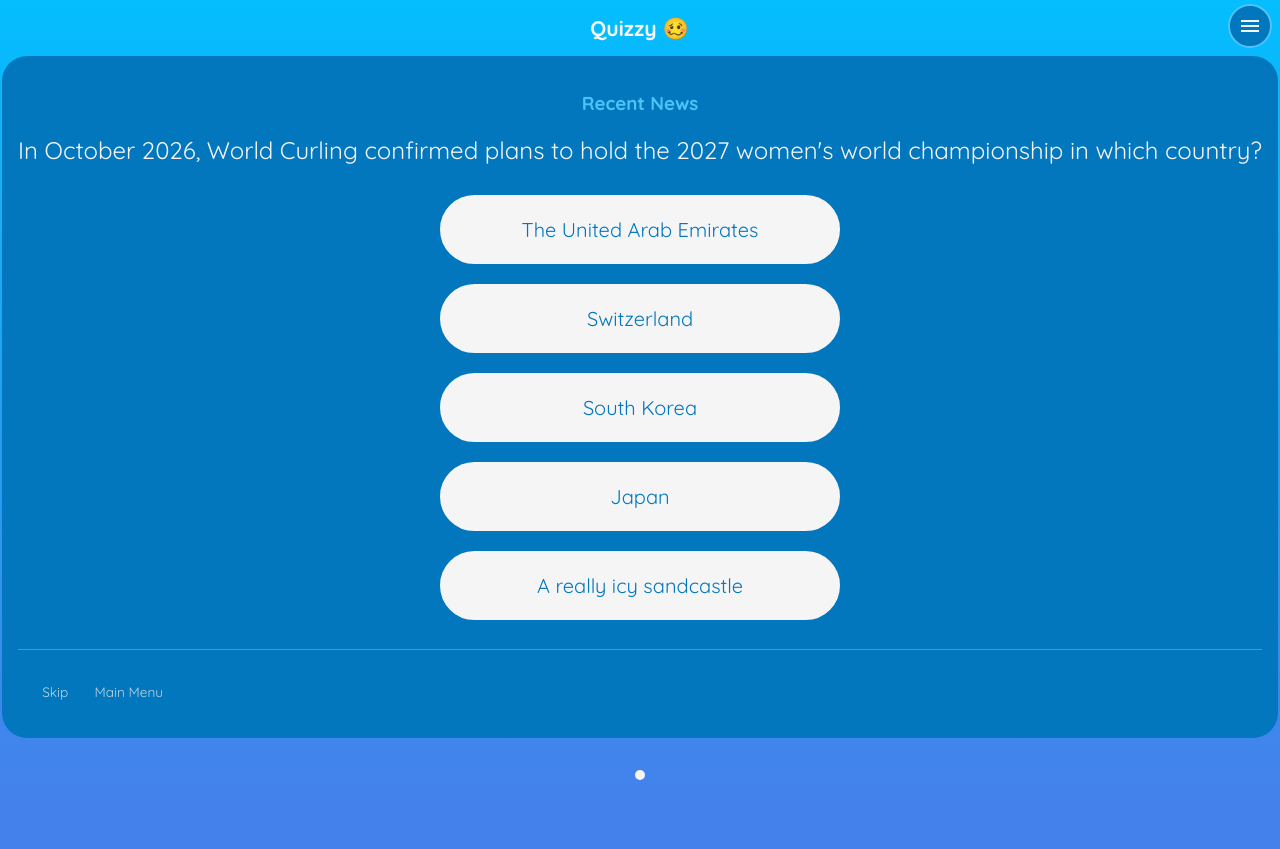
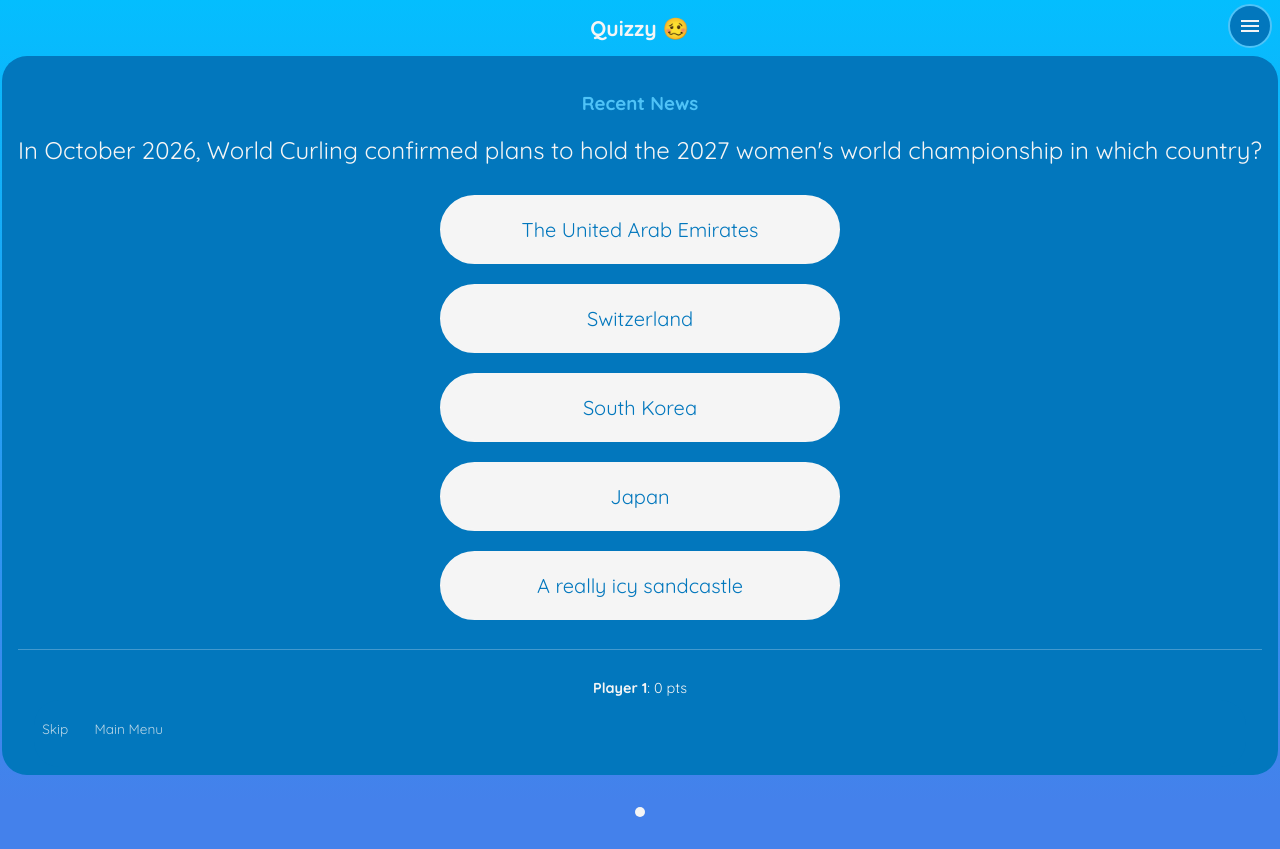
Before and after one commit to erwangranger/quizzy, a Vue app: page / in a window 1280 px wide. Both pictures are taken after a click on the button "Start". Before the commit the page ends 812 px from the top, so only its background shows below. Built offline with nearby package versions, Linux system fonts and the light colour scheme.

Commit message:
feat: per-player score tally in the Questions footer strip

```diff
--- a/src/components/Questions.vue
+++ b/src/components/Questions.vue
@@ -38,6 +38,13 @@
             <strong>{{ player.name }}</strong>: {{ choiceLabel(i) }}
           </p>
         </div>
+      </div>
+      <!-- Persistent per-player tally: each player's running score, visible
+           while advancing between questions (solo shows one entry) -->
+      <div class="tally">
+        <p v-for="(player, i) in store.players" :key="i">
+          <strong>{{ player.name }}</strong>: {{ t('gameover.points', { points: player.score.total }) }}
+        </p>
       </div>
       <div class="foot-actions">
         <!-- Skip: no one answers or scores this round (e.g. a seen question) -->
@@ -192,6 +199,19 @@ h3 {
         padding: 0.5em 1em;
     }
 }
+.tally {
+    margin: 1em 0 0;
+    padding: 0;
+    min-width: 0;
+    border-radius: 0;
+    background: transparent;
+
+    p {
+        margin: 0.25em 0;
+        font-size: 0.9em;
+    }
+}
+
 
 .mark-active {
     background-color: $color-green;
```
Also changed, not shown: 2 other files (tests, documents, lock files or other folders).
